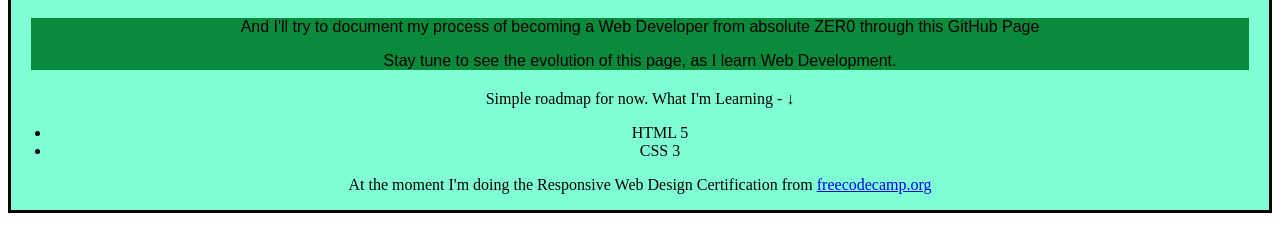
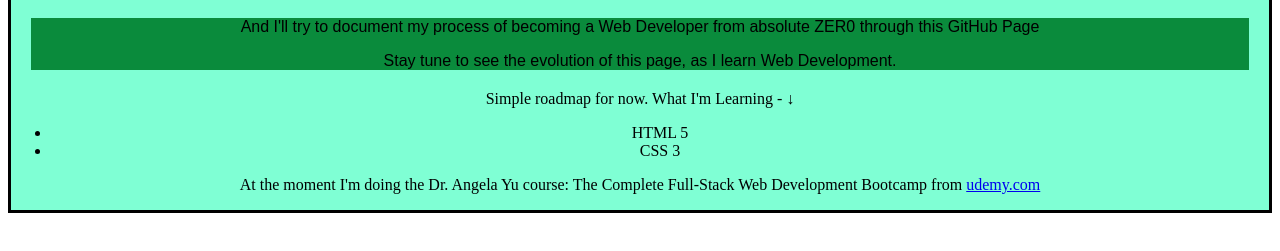
Before and after one commit to devtiagopereira/devtiagopereira.github.io, a plain HTML site: page index.html in a window 1280 px wide. Shown: the part 57-308 px from the top of the page. Drawn offline with Linux system fonts and the light colour scheme.

Commit message:
Update index.html

```diff
--- a/index.html
+++ b/index.html
@@ -67,7 +67,7 @@
     </ul>
 </div>
 
-    <p>At the moment I'm doing the Responsive Web Design Certification from <a href="https://www.freecodecamp.org/learn/responsive-web-design">freecodecamp.org</a></p>
+    <p>At the moment I'm doing the Dr. Angela Yu course: The Complete Full-Stack Web Development Bootcamp from <a href="https://www.udemy.com/course/the-complete-web-development-bootcamp/">udemy.com</a></p>
 </main>
 
 </body>
```
